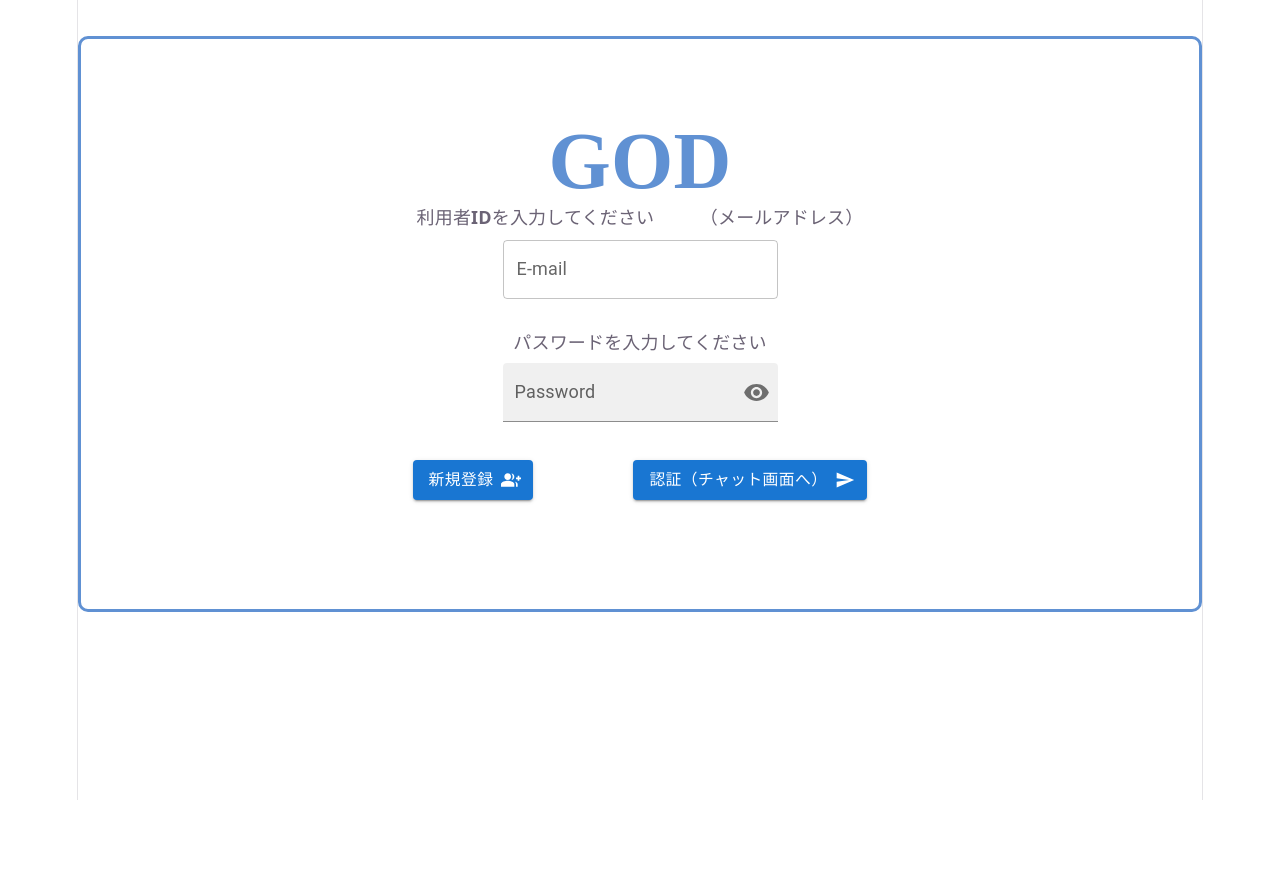
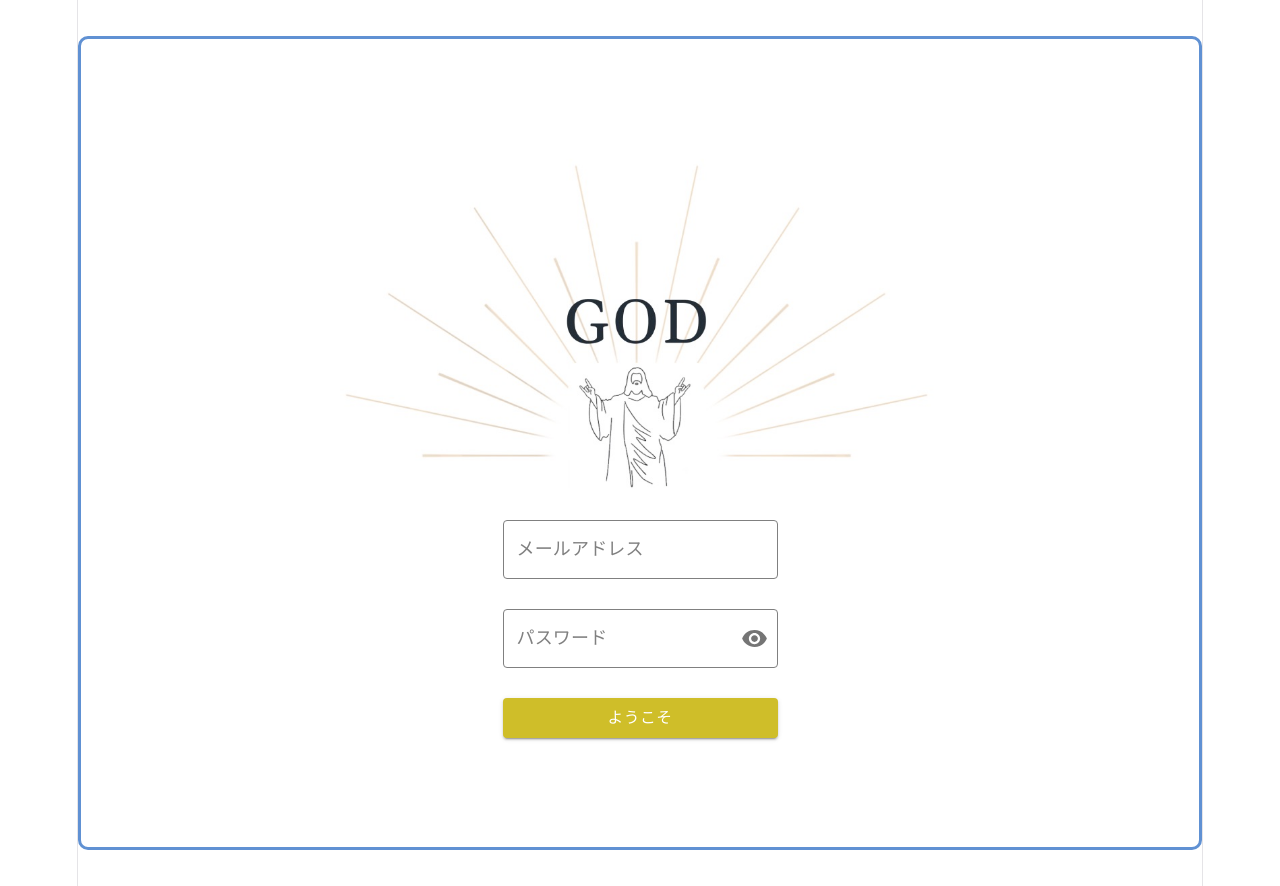
Before and after one commit to BTC10-PhilosophersStone/GOD, a React (Vite) app: page / in a window 1280 px wide. Before the commit the page ends 800 px from the top, so only its background shows below. Built offline with nearby package versions, Linux system fonts and the light colour scheme; no server answers; a web font is replaced by a local one.

Commit message:
ログイン機能のデザイン要件の実装_ナース

```diff
--- a/src/components/LoginApp/InputEmail.jsx
+++ b/src/components/LoginApp/InputEmail.jsx
@@ -1,3 +1,4 @@
+import "./LoginApp.css";
 import { useSetAtom } from "jotai";
 import { atomEmail } from "./atoms";
 import { TextField } from "@mui/material";
@@ -8,17 +9,47 @@ export function InputEmail() {
   return (
     <>
       <TextField
-        sx={{ width: "275px" }}
         id="outlined-basic"
-        label="E-mail"
+        label="メールアドレス"
         variant="outlined"
         aria-invalid="false"
         className="cert-con"
         type="text"
         data-testid="…"
-        placeholder="Email"
+        placeholder="example.toyota.co.jp"
         onChange={(e) => {
           setEmail(e.target.value);
+        }}
+        sx={{
+          width: "275px",
+
+          // 1. デフォルト状態 (通常時)
+          "& .MuiOutlinedInput-root": {
+            "& fieldset": { borderColor: "gray" },
+            "& input": { color: "black" },
+          },
+          "& .MuiInputLabel-root": { color: "gray" },
+
+          // 2. ホバー状態 (Hover)
+          "& .MuiOutlinedInput-root:hover": {
+            "& fieldset": { borderColor: "black" },
+            "& input": { color: "black" }, // 文字色
+          },
+          "& .MuiInputLabel-root": { color: "gray" },
+
+          // 3. 無効化状態 (Disabled)
+          "& .MuiOutlinedInput-root.Mui-disabled": {
+            "& fieldset": { borderColor: "lightgray" },
+            "& input": { color: "lightgray" },
+          },
+          "& .MuiInputLabel-root.Mui-disabled": { color: "lightgray" },
+
+          // 4. エラー状態 (Error)
+          "& .MuiOutlinedInput-root.Mui-error": {
+            "& fieldset": { borderColor: "red" },
+            "& input": { color: "black" },
+          },
+          "& .MuiInputLabel-root.Mui-error": { color: "red" },
         }}
       ></TextField>
     </>
--- a/src/components/LoginApp/InputPass.jsx
+++ b/src/components/LoginApp/InputPass.jsx
@@ -2,18 +2,16 @@ import "./LoginApp.css";
 import * as React from "react";
 import { useSetAtom } from "jotai";
 import { atomPass } from "./atoms";
-import { useRef } from "react";
 import Visibility from "@mui/icons-material/Visibility";
 import VisibilityOff from "@mui/icons-material/VisibilityOff";
 import FormControl from "@mui/material/FormControl";
-import FilledInput from "@mui/material/FilledInput";
+import OutlinedInput from "@mui/material/OutlinedInput";
 import InputAdornment from "@mui/material/InputAdornment";
 import InputLabel from "@mui/material/InputLabel";
 import IconButton from "@mui/material/IconButton";
 
 export function InputPass() {
   const setPass = useSetAtom(atomPass);
-  const ref = useRef(null);
   const filledPasswordId = React.useId();
   const [showPassword, setShowPassword] = React.useState(false);
 
@@ -23,34 +21,55 @@ export function InputPass() {
     event.preventDefault();
   };
 
-  const handleMouseUpPassword = (event) => {
-    event.preventDefault();
-  };
+  // const handleMouseUpPassword = (event) => {
+  //   event.preventDefault();
+  // };
 
   return (
     <>
-      {/* <input
-        ref={ref}
-        type="password"
-        placeholder=""
-        onChange={() => {
-          console.log(ref.current.value);
-          setPass(ref.current.value);
+      <FormControl
+        sx={{ m: 1, width: "275px" }}
+        variant="outlined"
+        sx={{
+          width: "275px",
+          // 1. デフォルト状態 (通常時)
+          "& .MuiOutlinedInput-root": {
+            "& fieldset": { borderColor: "gray" },
+            "& input": { color: "black" },
+          },
+          "& .MuiInputLabel-root": { color: "gray" },
+
+          // 2. ホバー状態 (Hover)
+          "& .MuiOutlinedInput-root:hover": {
+            "& fieldset": { borderColor: "black" },
+            "& input": { color: "black" },
+          },
+
+          // 3. 無効化状態 (Disabled)
+          "& .MuiOutlinedInput-root.Mui-disabled": {
+            "& fieldset": { borderColor: "lightgray" },
+            "& input": { color: "lightgray" },
+          },
+          "& .MuiInputLabel-root.Mui-disabled": { color: "lightgray" },
+
+          // 4. エラー状態 (Error)
+          "& .MuiOutlinedInput-root.Mui-error": {
+            "& fieldset": { borderColor: "red" },
+            "& input": { color: "black" },
+          },
+          "& .MuiInputLabel-root.Mui-error": { color: "red" },
         }}
-      /> */}
-      <FormControl sx={{ m: 1, width: "275px" }} variant="filled">
-        <InputLabel
-          htmlFor={`${filledPasswordId}-input`}
-          onChange={(e) => {
-            console.log(e.target.value);
-            setPass(e.target.value);
-          }}
-        >
-          Password
+      >
+        <InputLabel htmlFor={`${filledPasswordId}-input`}>
+          パスワード
         </InputLabel>
-        <FilledInput
+
+        <OutlinedInput
           id={`${filledPasswordId}-input`}
           type={showPassword ? "text" : "password"}
+          label="パスワード"
+          placeholder="Password"
+          className="cert-con"
           onChange={(e) => {
             console.log(e.target.value);
             setPass(e.target.value);
@@ -63,7 +82,6 @@ export function InputPass() {
                 }
                 onClick={handleClickShowPassword}
                 onMouseDown={handleMouseDownPassword}
-                onMouseUp={handleMouseUpPassword}
                 edge="end"
               >
                 {showPassword ? <VisibilityOff /> : <Visibility />}
--- a/src/components/LoginApp/LoginApp.css
+++ b/src/components/LoginApp/LoginApp.css
@@ -20,6 +20,12 @@
   font-size: 80px;
   color: #6091d3;
 }
+#title img {
+  width: 600px; /* 横幅*/
+  height: auto; /* 縦横比を維持 */
+  display: block; /* 余計な隙間をなくす */
+  margin: 0 auto; /* 中央寄せ */
+}
 #user {
   margin-top: 100px;
   font-size: 30px;
@@ -40,6 +46,9 @@
 #right_button {
   margin: 30px 50px;
   margin-bottom: 100px;
+  width: 275px;
+  color: white;
+  background-color: rgb(207, 190, 41);
 }
 
 #filter {
--- a/src/components/LoginApp/LoginApp.jsx
+++ b/src/components/LoginApp/LoginApp.jsx
@@ -1,34 +1,42 @@
 import "./LoginApp.css";
-import { atomNewForm } from "./atoms";
-import { useAtomValue } from "jotai";
+// 利用者の新規登録機能が要件からなくなった為、削除部分をコメント化しました。
+// import { atomNewForm } from "./atoms";
+// import { useAtomValue } from "jotai";
 import { InputEmail } from "./InputEmail";
 import { InputPass } from "./InputPass";
 import { SignInBt } from "./SignInBt";
-import { BackBt } from "./BackBt";
-import { NewAuthBt } from "./NewAuthBt";
-import { SignUpBt } from "./SignUpBt";
+// import { BackBt } from "./BackBt";
+// import { NewAuthBt } from "./NewAuthBt";
+// import { SignUpBt } from "./SignUpBt";
+import godImage from "../../assets/god_image2.png";
 
 export function LoginApp() {
-  const newForm = useAtomValue(atomNewForm);
+  // const newForm = useAtomValue(atomNewForm);
 
   return (
     <>
       <div className="app-container">
-        <p id="title">GOD</p>
+        <p id="title">
+          <img src={godImage} alt="GOD" />
+        </p>
         <p id="user_id">
-          {newForm ? "【新規登録】" : ""}
-          利用者IDを入力してください　　　（メールアドレス）
+          {/* {newForm ? "【新規登録】" : ""}
+          利用者IDを入力してください　　　（メールアドレス） */}
         </p>
         <InputEmail />
 
         <p id="pass">
-          {newForm ? "【新規登録】" : ""}
+          {/* {newForm ? "【新規登録】" : ""}
           パスワードを入力してください
-          {newForm ? "（英大小数字８桁以上）" : ""}
+          {newForm ? "（英大小数字８桁以上）" : ""} */}
         </p>
-        <InputPass id="pass" />
+        <InputPass />
 
-        {newForm ? (
+        <div>
+          <SignInBt />
+        </div>
+
+        {/* {newForm ? (
           <div>
             <BackBt />
             <SignUpBt />
@@ -38,7 +46,7 @@ export function LoginApp() {
             <NewAuthBt />
             <SignInBt />
           </div>
-        )}
+        )} */}
       </div>
     </>
   );
--- a/src/components/LoginApp/SignInBt.jsx
+++ b/src/components/LoginApp/SignInBt.jsx
@@ -1,9 +1,9 @@
+import "./LoginApp.css";
 import { useAtomValue } from "jotai";
 import { atomEmail, atomPass } from "./atoms";
 import { useNavigate } from "react-router";
 import SendIcon from "@mui/icons-material/Send";
 import { Button } from "@mui/material";
-import "./LoginApp.css";
 
 import { signInWithEmailAndPassword } from "firebase/auth";
 import { auth } from "./firebaseConfig";
@@ -50,10 +50,10 @@ export function SignInBt() {
     <Button
       id="right_button"
       variant="contained"
-      endIcon={<SendIcon />}
+      // endIcon={<SendIcon />}
       onClick={signIn}
     >
-      認証（チャット画面へ）
+      ようこそ
     </Button>
   );
 }
```
Also changed, not shown: src/assets/god_image.png (added), src/assets/god_image2.png (added).
